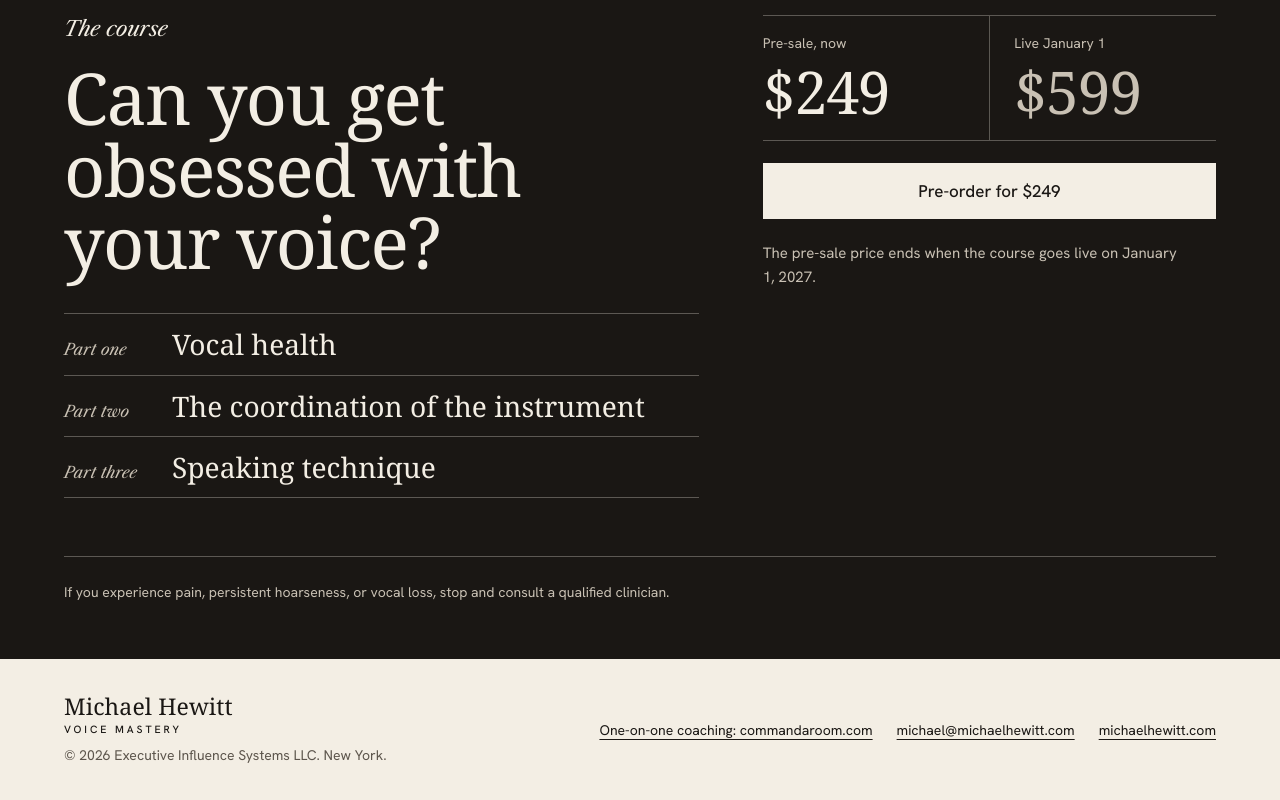
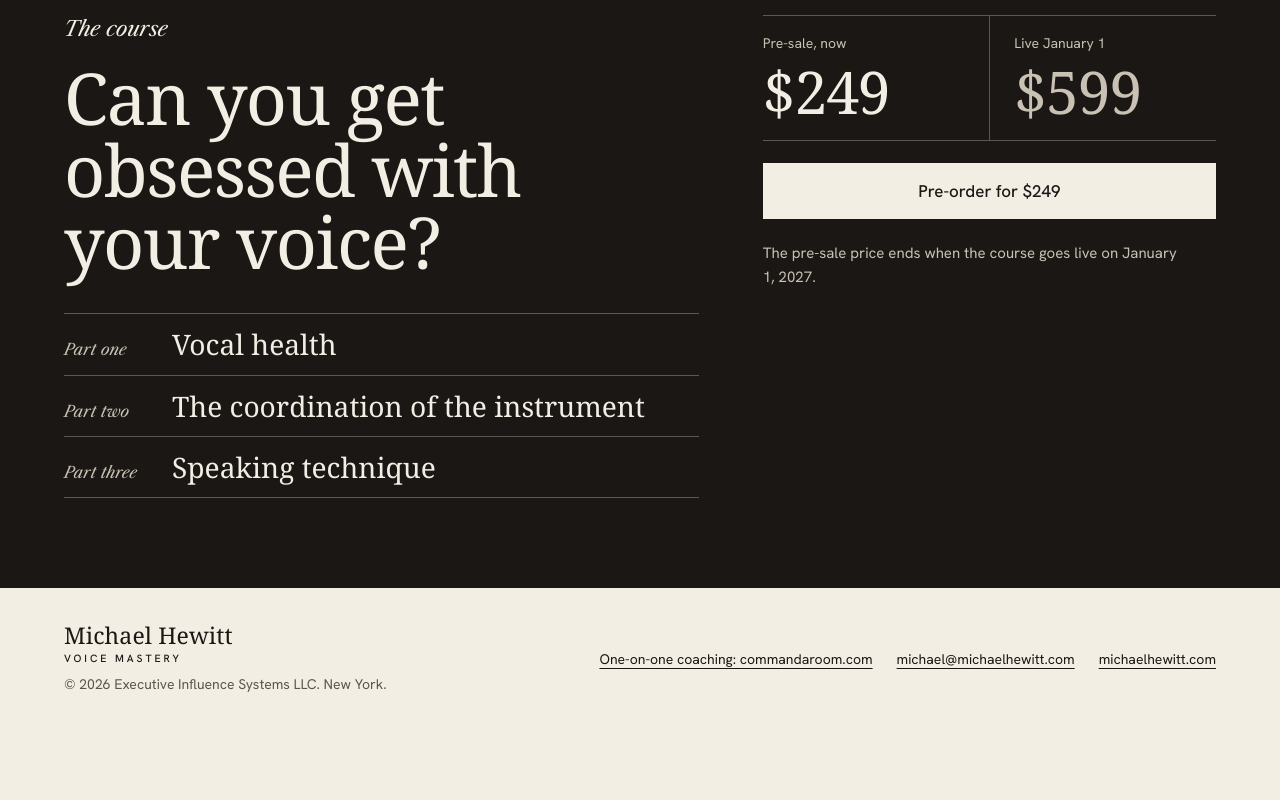
Before and after one commit to mhewitt23/commandaroom, a website: page voicemastery/index.html in a window 1280 px wide. Shown: the part 5594-6394 px from the top of the page. After the commit the page ends 6329 px from the top, so only its background shows below. Drawn offline with nearby package versions, Linux system fonts and the light colour scheme; a web font is replaced by a local one.

Commit message:
Remove the clinician line from the Voice Mastery sales page (#22)
Takes the line under the closing offer off the page, as Michael asked,
and evens out the dark section's bottom spacing to match its top.


Claude-Session: https://claude.ai/code/session_01XbAx1mQMFUoDbdWyCNvUbj

Co-authored-by: Claude <noreply@anthropic.com>

```diff
--- a/voicemastery/index.html
+++ b/voicemastery/index.html
@@ -226,7 +226,7 @@ summary.vm-q:hover{color:#7A2E22 !important}
 </section>
 
 <section id="enroll" class="vm-dark" aria-labelledby="enroll-title" style="background: #1A1714; color: #F3EEE4;">
-<div style="max-width: 1280px; margin: 0 auto; box-sizing: border-box; padding: clamp(48px, 7vw, 104px) clamp(20px, 5vw, 64px) clamp(36px, 4.5vw, 56px); display: flex; flex-direction: column; gap: clamp(36px, 4.5vw, 64px);">
+<div style="max-width: 1280px; margin: 0 auto; box-sizing: border-box; padding: clamp(48px, 7vw, 104px) clamp(20px, 5vw, 64px); display: flex; flex-direction: column; gap: clamp(36px, 4.5vw, 64px);">
 <div style="display: flex; flex-wrap: wrap; align-items: flex-start; gap: 36px clamp(32px, 5vw, 80px);">
 <div style="flex: 7 1 420px; min-width: 0; display: flex; flex-direction: column; gap: clamp(24px, 3vw, 36px);">
 <div style="display: flex; flex-direction: column; gap: 20px;">
@@ -254,9 +254,6 @@ summary.vm-q:hover{color:#7A2E22 !important}
 <p style="margin: 0; font-size: 15px; line-height: 1.6; color: #C9C1B4; text-wrap: pretty;">The pre-sale price ends when the course goes live on January 1, 2027.</p>
 </div>
 </div>
-<div style="padding-top: 24px; border-top: 1px solid rgba(243,238,228,0.3);">
-<p style="margin: 0; font-size: 14px; line-height: 1.6; color: #C9C1B4; max-width: 60em; text-wrap: pretty;">If you experience pain, persistent hoarseness, or vocal loss, stop and consult a qualified clinician.</p>
-</div>
 </div>
 </section>
 
```
